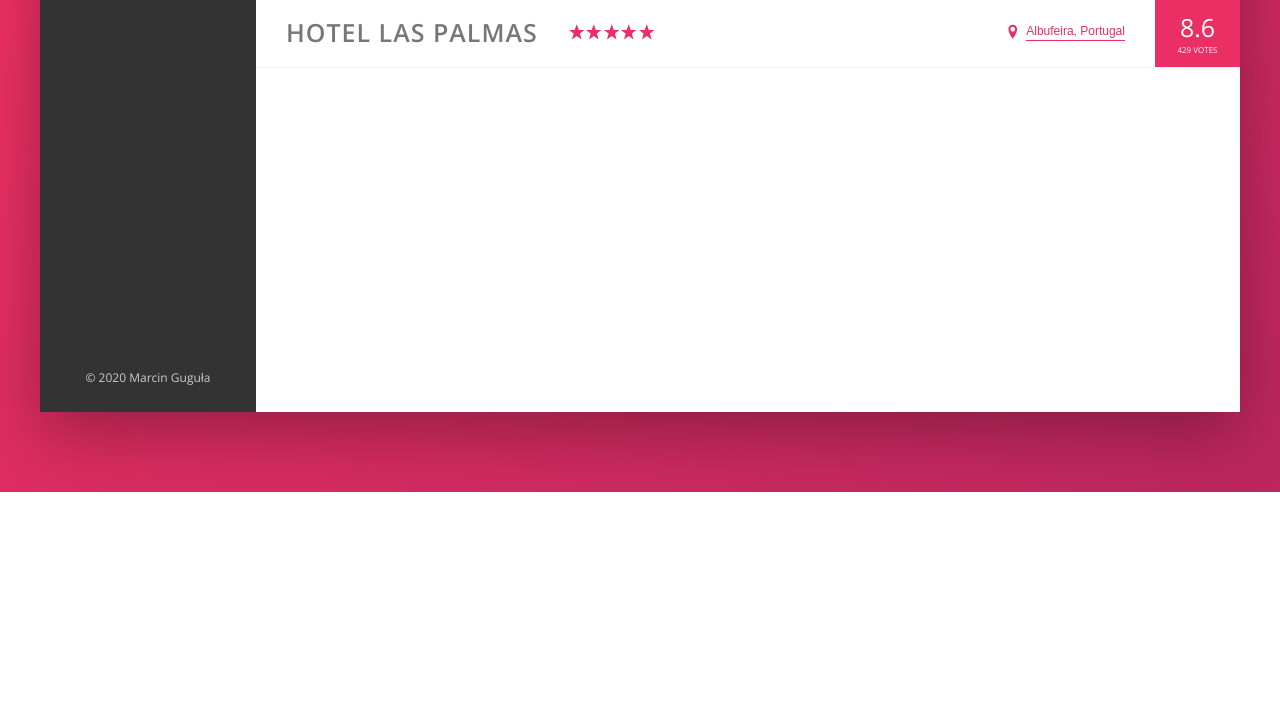
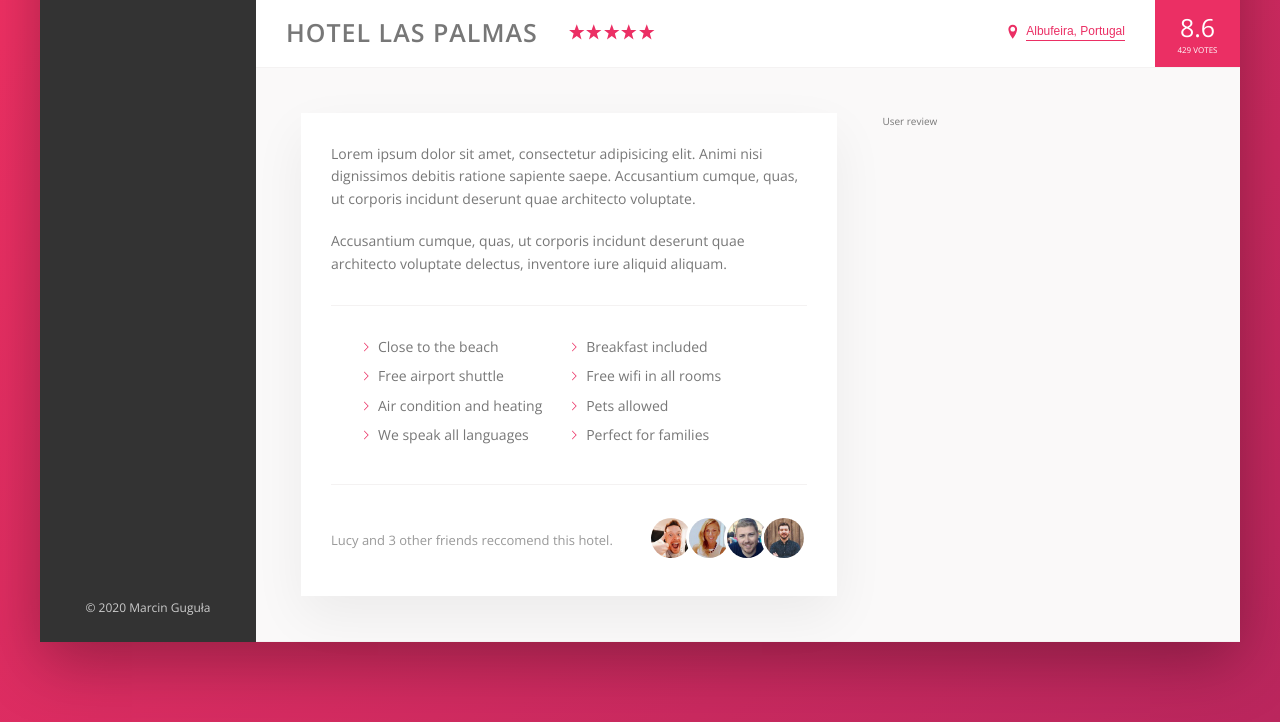
Before and after one commit to marcin-gugula/Trillo, a website: page index.html in a window 1280 px wide. Shown: the part 538-1260 px from the top of the page. Before the commit the page ends 1030 px from the top, so only its background shows below. Drawn offline with nearby package versions, Linux system fonts and the light colour scheme.

Commit message:
add hotel description

```diff
--- a/index.html
+++ b/index.html
@@ -1,5 +1,6 @@
 <!DOCTYPE html>
 <html lang="en">
+
 <head>
     <meta charset="UTF-8">
     <meta name="viewport" content="width=device-width, initial-scale=1.0">
@@ -10,6 +11,7 @@
 
     <title>Trillo &mdash; Your all-in-one booking app</title>
 </head>
+
 <body>
     <div class="container">
         <header class="header">
@@ -139,8 +141,46 @@
                         <div class="overview__rating-count">429 votes</div>
                     </div>
                 </div>
+
+                <div class="detail">
+                    <div class="description">
+                        <p class="paragraph">
+                            Lorem ipsum dolor sit amet, consectetur adipisicing elit. Animi nisi dignissimos debitis
+                            ratione sapiente saepe. Accusantium cumque, quas, ut corporis incidunt deserunt quae
+                            architecto voluptate.
+                        </p>
+                        <p class="paragraph">
+                            Accusantium cumque, quas, ut corporis incidunt deserunt quae architecto voluptate delectus,
+                            inventore iure aliquid aliquam.
+                        </p>
+                        <ul class="list">
+                            <li class="list__item">Close to the beach</li>
+                            <li class="list__item">Breakfast included</li>
+                            <li class="list__item">Free airport shuttle</li>
+                            <li class="list__item">Free wifi in all rooms</li>
+                            <li class="list__item">Air condition and heating</li>
+                            <li class="list__item">Pets allowed</li>
+                            <li class="list__item">We speak all languages</li>
+                            <li class="list__item">Perfect for families</li>
+                        </ul>
+                        <div class="recommend">
+                            <p class="recommend__count">Lucy and 3 other friends reccomend this hotel.</p>
+                            <div class="recommend__friends">
+                                <img src="img/user-1.jpg" alt="Friend 1" class="recommend__photo">
+                                <img src="img/user-2.jpg" alt="Friend 2" class="recommend__photo">
+                                <img src="img/user-3.jpg" alt="Friend 3" class="recommend__photo">
+                                <img src="img/user-4.jpg" alt="Friend 4" class="recommend__photo">
+                            </div>
+                        </div>
+                    </div>
+
+                    <div class="user-reviews">
+                        User review
+                    </div>
+                </div>
             </main>
         </div>
     </div>
 </body>
+
 </html>
--- a/sass/abstracts/_variables.scss
+++ b/sass/abstracts/_variables.scss
@@ -16,6 +16,7 @@
 
     --shadow-dark:0 2rem 6rem rgba(0,0,0,.3);
     --shadow-dark-small:0 1rem 4rem rgba(0,0,0,.25);
+    --shadow-light:0 2rem 5rem rgba(0,0,0,.06);
 
-    --border-bottom:1px solid var(--color-grey-light-2);
+    --line:1px solid var(--color-grey-light-2);
 }
--- a/sass/base/_typography.scss
+++ b/sass/base/_typography.scss
@@ -5,8 +5,7 @@ body{
     color: var(--color-grey-dark-2);
 }
 
-.overview{
- &__heading{
+.overview__heading{
      font-size: 2.5rem;
      font-weight: 300rem;
      text-transform: uppercase;
@@ -14,4 +13,7 @@ body{
      padding: 1.5rem 3rem;
 }
 
+.paragraph:not(:last-of-type){
+    margin-bottom: 2rem;
+
 }
--- a/sass/components/_hotel-overview.scss
+++ b/sass/components/_hotel-overview.scss
@@ -1,7 +1,7 @@
 .overview{
 
     display: flex;
-    border-bottom: var(--border-bottom);
+    border-bottom: var(--line);
     align-items: center;
 
 
--- /dev/null
+++ b/sass/components/_list.scss
@@ -0,0 +1,37 @@
+.list{
+    list-style: none;
+    margin: 3rem 0;
+    padding: 3rem;
+    border-top: var(--line);
+    border-bottom: var(--line);
+
+    display: flex;
+    flex-wrap: wrap;
+
+    &__item{
+        flex: 0 0 50%;
+        margin-bottom: .7rem;
+
+        &::before{
+            content: "";
+            display: inline-block;
+            height: 1rem;
+            width: 1rem;
+            margin-right: .7rem;
+
+            //Older browsers
+            // background-image: url(../img/chevron-thin-right.svg);
+            // background-size: cover;
+
+            //Newer browsers - masks
+            background-color: var(--color-primary);
+            -webkit-mask-image: url(../img/chevron-thin-right.svg);
+            -webkit-mask-size: cover;
+            mask-image: url(../img/chevron-thin-right.svg);
+            mask-size: cover;
+
+        }
+    }
+
+
+}
--- /dev/null
+++ b/sass/components/_recommend.scss
@@ -0,0 +1,23 @@
+.recommend{
+    font-size: 1.3rem;
+    color: var(--color-grey-dark-3);
+
+    display: flex;
+    align-items: center;
+
+    &__count{
+        margin-right: auto;
+    }
+
+    &__photo{
+        box-sizing: content-box;
+        height: 4rem;
+        width: 4rem;
+        border-radius: 50%;
+        border: 3px solid var(--color-white);
+
+        &:not(:last-child){
+            margin-right: -1.15rem;
+        }
+    }
+}
--- a/sass/layout/_header.scss
+++ b/sass/layout/_header.scss
@@ -1,7 +1,7 @@
 .header{
     height:7rem;
     background-color: var(--color-white);
-    border-bottom: var(--border-bottom);
+    border-bottom: var(--line);
     font-size: 1.4rem;
 
     display: flex;
--- a/sass/layout/_hotel-view.scss
+++ b/sass/layout/_hotel-view.scss
@@ -1,7 +1,25 @@
 .hotel-view{
     background-color: var(--color-white);
     flex: 1;
+}
 
+.detail{
+    display: flex;
+    padding: 4.5rem;
+    background-color: var(--color-grey-light-1);
+    border-bottom: var(--line);
+}
 
-    height: 80rem;
+.description{
+    flex: 0 0 60%;
+    margin-right: 4.5rem;
+    padding: 3rem;
+
+    background-color: var(--color-white);
+    box-shadow: var(--shadow-light);
+    font-size: 1.4rem;
 }
+
+.user-reviews{
+    flex: 1;
+}
--- a/sass/main.scss
+++ b/sass/main.scss
@@ -10,6 +10,8 @@
 @import "components/button";
 @import "components/gallery";
 @import "components/hotel-overview";
+@import "components/list";
+@import "components/recommend";
 @import "components/search";
 @import "components/side-nav";
 @import "components/user-navbar";
```
Also changed, not shown: css/style.css. Lines whose indentation alone changed are shown as unchanged.
